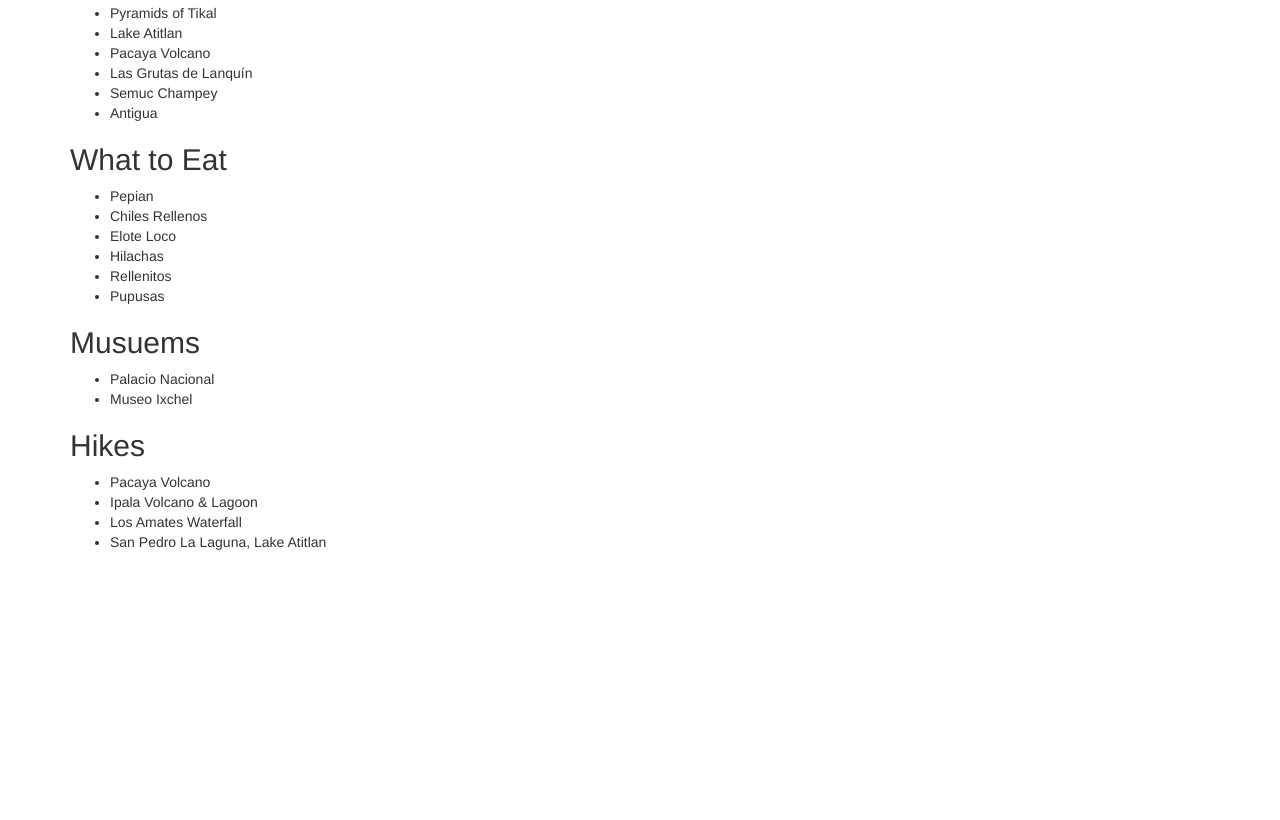
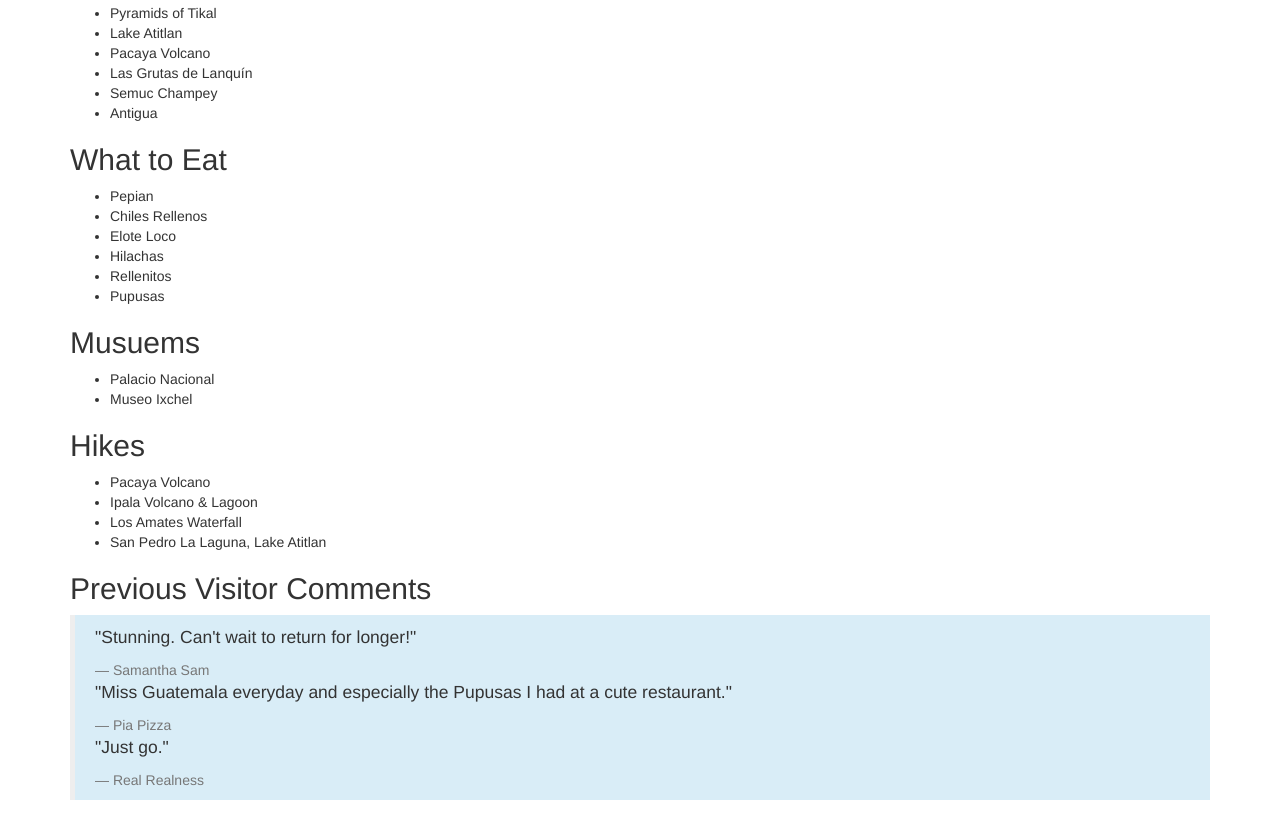
Before and after one commit to maureenhid/vacation-site, a plain HTML site: page index.html in a window 1280 px wide. Shown: the part 340-1160 px from the top of the page. Before the commit the page ends 902 px from the top, so only its background shows below. Drawn offline with Linux system fonts and the light colour scheme.

Commit message:
add blockquotes for what previous visitors said

```diff
--- a/index.html
+++ b/index.html
@@ -40,6 +40,15 @@
       <li>Los Amates Waterfall</li>
       <li>San Pedro La Laguna, Lake Atitlan</li>
     </ul>
+    <h2>Previous Visitor Comments</h2>
+    <blockquote class="bg-info">
+      <p>"Stunning. Can't wait to return for longer!"</p>
+      <footer>Samantha Sam</footer>
+      <p>"Miss Guatemala everyday and especially the Pupusas I had at a cute restaurant."</p>
+      <footer>Pia Pizza</footer>
+      <p>"Just go."</p>
+      <footer>Real Realness</footer>
+    </blockquote>
     </div>
   </body>
 </html>
```
